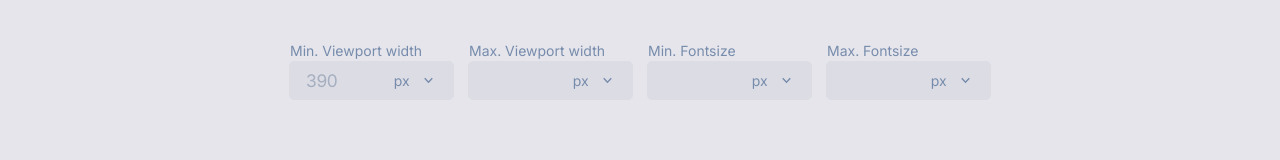
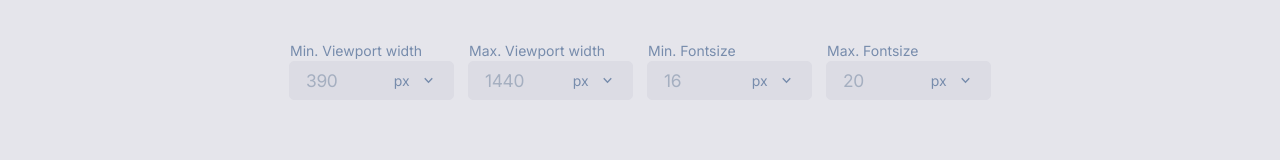
Before and after one commit to Arkadiusz-Fritscher/clamp-generator-lite, a Vue app: page / in a window 1280 px wide. Shown: the part 326-486 px from the top of the page. Built offline with nearby package versions, Linux system fonts and the light colour scheme.

Commit message:
feature: format and validate input

```diff
--- a/package.json
+++ b/package.json
@@ -2,7 +2,7 @@
   "name": "clamp-generator-lite",
   "version": "0.0.0",
   "scripts": {
-    "dev": "vite",
+    "dev": "vite --host",
     "build": "vue-tsc --noEmit && vite build",
     "preview": "vite preview --port 5050",
     "typecheck": "vue-tsc --noEmit",
--- a/src/components/BaseInput.vue
+++ b/src/components/BaseInput.vue
@@ -1,5 +1,8 @@
 <script setup lang="ts">
-defineProps({
+import { ref } from 'vue';
+
+const emit = defineEmits(['update:inputValue', 'update:selectionValue', 'onBlur', 'onInput']);
+const props = defineProps({
   id: {
     type: String,
     required: true
@@ -25,10 +28,6 @@ defineProps({
     default: 'text'
   },
 
-  error: {
-    type: String,
-    default: ''
-  },
 
   placeholder: {
     type: String,
@@ -36,17 +35,73 @@ defineProps({
   },
 
   inputValue: {
-    type: String,
-    default: ''
+    type: [Number, String],
+    required: true
   },
 
   selectionValue: {
     type: String,
     default: ''
+  },
+
+  error: {
+    type: String,
+    default: ''
   }
 });
 
-defineEmits(['update:inputValue', 'update:selectionValue']);
+
+
+const preventLetters = (event: InputEvent) => {
+
+  if (!event.ctrlKey && !event.metaKey && event.key.length === 1) {
+    if (window.getSelection().toString() === event.target.value) {
+      event.target.value = '';
+    }
+
+    // Check keys
+    if (event.key.match(/^\d|\,|\.$/) == null) {
+      event.preventDefault();
+    }
+
+    if (event.target.value.includes(',') && event.key === ',' || event.target.value.includes(',') && event.key === '.') {
+      event.preventDefault();
+    }
+
+    if (event.target.value.includes('.') && event.key === ',' || event.target.value.includes('.') && event.key === '.') {
+      event.preventDefault();
+    }
+
+    // Is float number?
+    const value = Number(event.target.value.replace(',', '.'));
+    if (value % 1 !== 0) {
+      const float = value.toString().split('.');
+      if (float[1]?.length >= 3) {
+        event.preventDefault();
+      }
+
+      if (event.key === ',' || event.key === '.') {
+        event.preventDefault();
+      }
+    }
+
+    // Cant start with , || .
+    if (!value && event.key.match(/^\,|\.$/)) {
+      event.preventDefault();
+    }
+
+  }
+};
+
+
+
+const onInput = (event) => {
+  emit('onInput', event);
+  emit('update:inputValue', event.target.value);
+};
+
+
+
 </script>
 
 <template>
@@ -60,10 +115,12 @@ defineEmits(['update:inputValue', 'update:selectionValue']);
         :type="type"
         :placeholder="placeholder"
         :id="`${id}-input`"
-        step=".001"
+        inputmode="numeric"
         class="bg-transparent w-full h-full outline-none placeholder:text-darker"
+        @keydown="preventLetters"
+        @input="onInput"
+        @blur="$emit('onBlur', $event)"
         :value="inputValue"
-        @input="$emit('update:inputValue', `${$event.target.value ? parseFloat(($event.target as HTMLInputElement).value.replace(/,/g, '.')) : ''}`)"
       />
       <select
         v-if="selection"
--- a/src/components/TheForm.vue
+++ b/src/components/TheForm.vue
@@ -9,61 +9,35 @@ const baseFont = ref(16);
 const hasError = ref(false);
 const hasInputs = ref(false);
 
-
 const inputValues = reactive({
   minViewport: {
     id: 'minViewport',
-        input: "",
+    input: '',
     unit: 'px',
     error: ''
   },
   maxViewport: {
     id: 'maxViewport',
-        input: "",
+    input: '',
     unit: 'px',
     error: ''
   },
   minFont: {
     id: 'minFont',
-        input: "",
+    input: '',
     unit: 'px',
     error: ''
   },
   maxFont: {
     id: 'maxFont',
-        input: "",
+    input: '',
     unit: 'px',
     error: ''
   }
 });
 
 
-
-
-const validateInput = (e) => {
-    const id = e.target.id?.split('-')[0];
-    const value = e.target?.value;
-    // Has Input?
-    if (!value) {
-        inputValues[id].error = 'Must have a value.';
-    } else {
-        inputValues[id].error = '';
-    }
-};
-
-const checkInputs = () => {
-    const { minViewport, maxViewport, minFont, maxFont } = inputValues;
-
-    if (minViewport.input && maxViewport.input, minFont.input, maxFont.input) {
-        hasInputs.value = true;
-    } else {
-        hasInputs.value = false;
-    }
-
-};
-
-
-const inputsToRem = (entry) => {
+const inputsToRem = (entry = inputValues) => {
   const asRems = JSON.parse(JSON.stringify(entry));
 
   for (const value of Object.values(asRems)) {
@@ -72,8 +46,6 @@ const inputsToRem = (entry) => {
       value.unit = 'rem';
     }
   }
-
-    console.log(asRems);
   return asRems;
 };
 
@@ -84,28 +56,56 @@ const remValues = () => {
   return remValues;
 };
 
+
 const checkErrors = () => {
-    hasError.value = false;
+  for (const value of Object.values(inputValues)) {
 
-    for (const entry of Object.values(inputValues)) {
-        if (entry.error) {
+    if (value.input === '') {
+      hasInputs.value = false;
+      value.error = 'Must have a value.';
+      break;
+    } else {
+      hasInputs.value = true;
+    }
+
+    if (value.error !== '') {
       hasError.value = true;
       break;
+    } else {
+      hasError.value = false;
     }
+
+
   }
-    return hasError.value;
+};
+
+const onBlur = (event) => {
+
+  const id = event.target?.id.split('-')[0];
+
+  if (!event.target.value) {
+    inputValues[id].error = 'Must have a value.';
+  } else if (isNaN(event.target.value)) {
+    inputValues[id].error = 'Must be a Number';
+  } else if (event.target.value.length > 9) {
+    inputValues[id].error = 'Number is to long';
+  }
+  else {
+    inputValues[id].error = '';
+  }
 };
 
 
-const submit = () => {
-    checkInputs();
+const submit = (e) => {
+
   checkErrors();
-
   if (!hasError.value && hasInputs.value) {
     emit('submit', remValues());
+    // console.log('has no errors', hasInputs.value);
   }
   else {
     emit('submit', false);
+    // console.log('has errors', hasInputs.value);
   }
 };
 
@@ -117,38 +117,45 @@ const submit = () => {
       <BaseInput
         selection
         id="minViewport"
-                :error="inputValues.minViewport.error"
         label="Min. Viewport width"
         placeholder="390"
-                @change="validateInput"
-                v-model:input-value.trim="inputValues.minViewport.input"
+        @on-blur="onBlur"
+        @on-input="onBlur"
+        :error="inputValues.minViewport.error"
+        v-model:input-value.trim.number="inputValues.minViewport.input"
         v-model:selection-value.trim="inputValues.minViewport.unit"
       />
       <BaseInput
         selection
         id="maxViewport"
+        label="Max. Viewport width"
+        placeholder="1440"
+        @on-blur="onBlur"
+        @on-input="onBlur"
         :error="inputValues.maxViewport.error"
-                label="Max. Viewport width"
-                @change="validateInput"
-                v-model:input-value.trim="inputValues.maxViewport.input"
+        v-model:input-value.trim.number="inputValues.maxViewport.input"
         v-model:selection-value.trim="inputValues.maxViewport.unit"
       />
       <BaseInput
         selection
         id="minFont"
+        label="Min. Fontsize"
+        placeholder="16"
+        @on-blur="onBlur"
+        @on-input="onBlur"
         :error="inputValues.minFont.error"
-                label="Min. Fontsize"
-                @change="validateInput"
-                v-model:input-value.trim="inputValues.minFont.input"
+        v-model:input-value.trim.number="inputValues.minFont.input"
         v-model:selection-value.trim="inputValues.minFont.unit"
       />
       <BaseInput
         selection
         id="maxFont"
+        label="Max. Fontsize"
+        @on-blur="onBlur"
+        @on-input="onBlur"
+        placeholder="20"
         :error="inputValues.maxFont.error"
-                label="Max. Fontsize"
-                @change="validateInput"
-                v-model:input-value.trim="inputValues.maxFont.input"
+        v-model:input-value.trim.number="inputValues.maxFont.input"
         v-model:selection-value.trim="inputValues.maxFont.unit"
       />
       <div class="submit__container">
```
Also changed, not shown: clamp-generator-lite/.eslintrc.cjs (added), 2 other files (tests, documents, lock files or other folders). Lines whose indentation alone changed are shown as unchanged.
